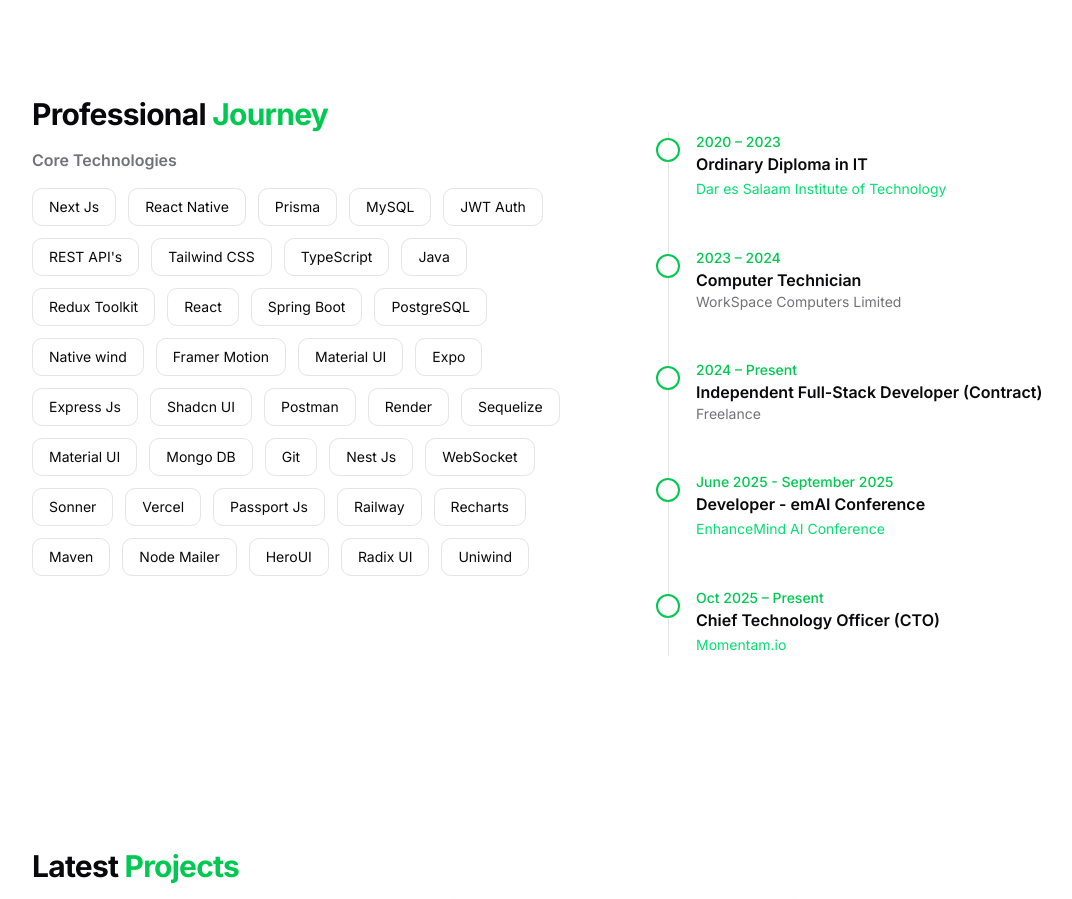
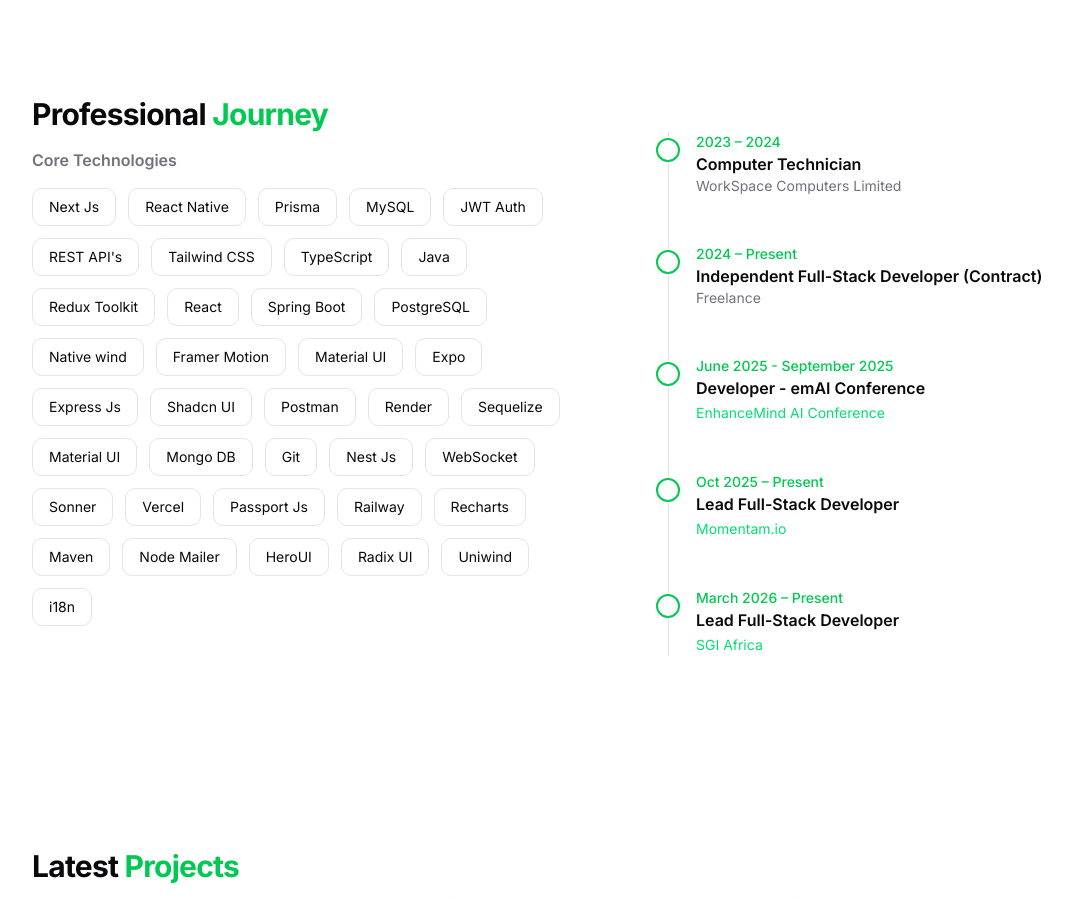
Before and after one commit to gilbertmunuotz/my-portfolio, a Next.js app: page / in a window 1280 px wide. Shown: the part 1320-2219 px from the top of the page, without its empty margins (16-1088 px from the left). Built offline with nearby package versions, Linux system fonts and the light colour scheme.

Commit message:
#feat: updated experience entries in Timeline component, removed outdated role and added new positions

```diff
--- a/components/sections/Timeline.tsx
+++ b/components/sections/Timeline.tsx
@@ -3,12 +3,6 @@
 import { motion } from "framer-motion";
 
 const experiences = [
-    {
-        year: "2020 – 2023",
-        role: "Ordinary Diploma in IT",
-        company: "Dar es Salaam Institute of Technology",
-        url: "https://www.dit.ac.tz",
-    },
     {
         year: "2023 – 2024",
         role: "Computer Technician",
@@ -27,10 +21,16 @@ const experiences = [
     },
     {
         year: "Oct 2025 – Present",
-        role: "Chief Technology Officer (CTO)",
+        role: "Lead Full-Stack Developer",
         company: "Momentam.io",
         url: "https://momentam.io",
     },
+    {
+        year: "March 2026 – Present",
+        role: "Lead Full-Stack Developer",
+        company: "SGI Africa",
+        url: "https://sgi-africa.com",
+    }
 ]
 
 const techStack = [
@@ -71,6 +71,7 @@ const techStack = [
     "HeroUI",
     "Radix UI",
     "Uniwind",
+    "i18n",
 ]
 
 export default function ExperienceTimeline() {
```
